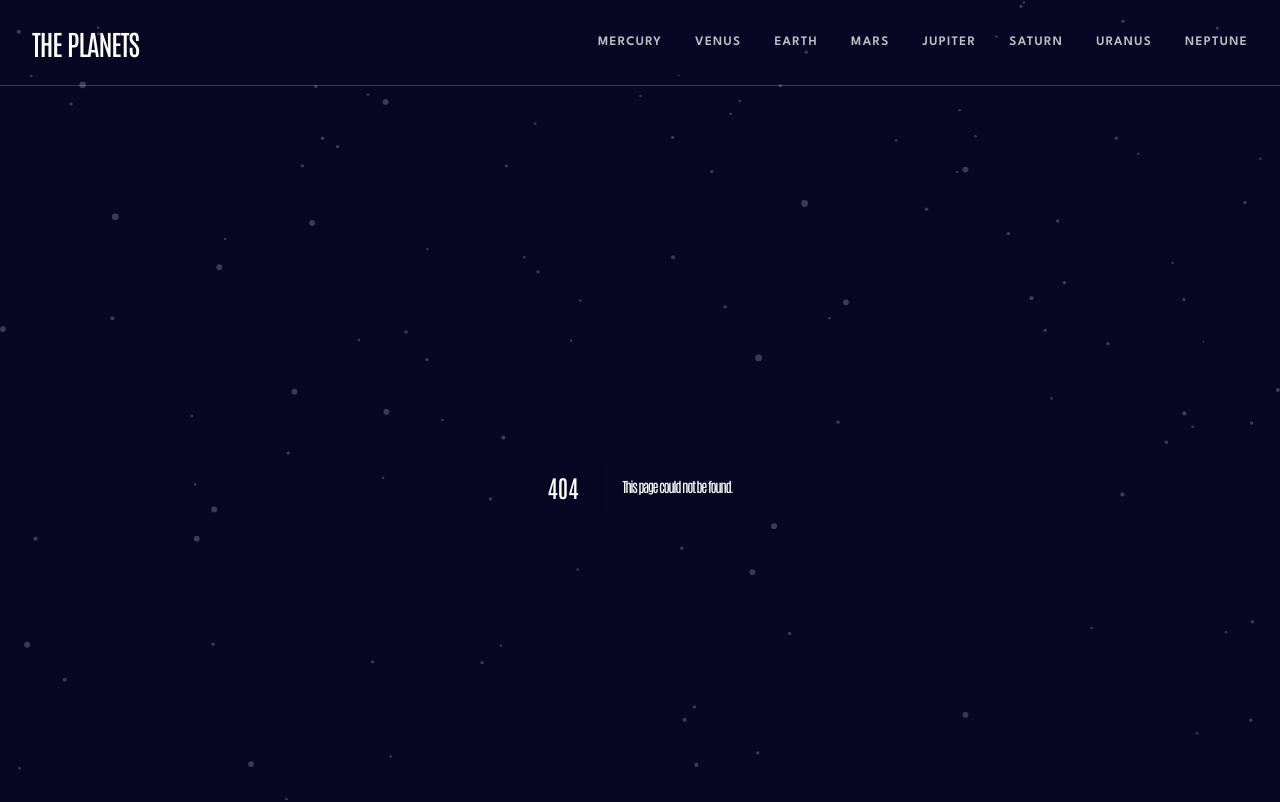
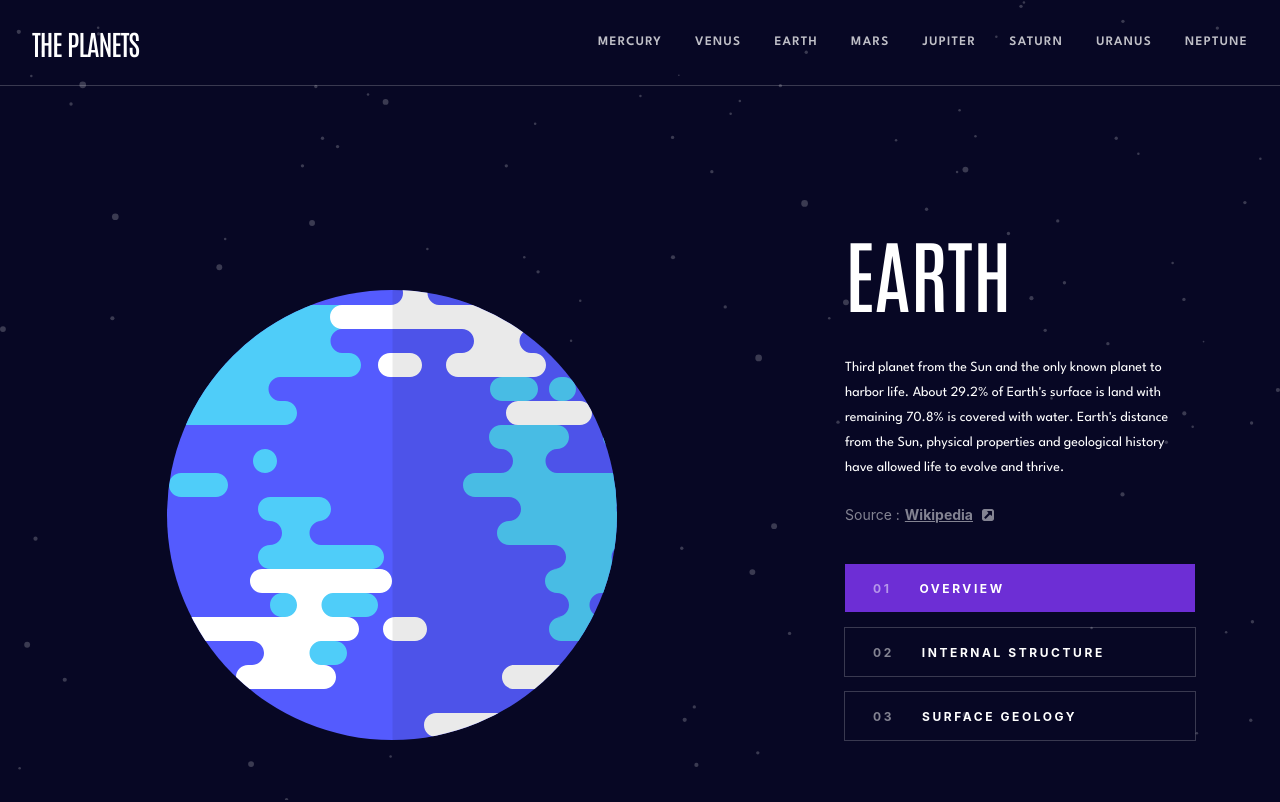
Before and after one commit to VillageR88/next-planets-fact-site, a Next.js app: page /earth/overview in a window 1280 px wide. Before the commit this address had no page. Shown: the top 802 px of the page. Built offline with nearby package versions, Linux system fonts and the light colour scheme.

Commit message:
desktop layout positioned
Signed-off-by: VillageR88 <villager88pl@gmail.com>

```diff
--- /dev/null
+++ b/app/[planet]/[mode]/page.tsx
@@ -0,0 +1,120 @@
+import ImagePlanet from '@/app/components/ImagePlanet';
+import Image from 'next/image';
+import iconSource from '@/public/assets/icon-source.svg';
+import dataJson from '@/public/assets/data.json';
+import Link from 'next/link';
+import Navbar from '@/app/home/navbar';
+
+const colors = {
+  mercury: 'bg-[#419EBB]',
+  venus: 'bg-[#EDA249]',
+  earth: 'bg-[#6D2ED5]',
+  mars: 'bg-[#D14C32]',
+  jupiter: 'bg-[#D83A34]',
+  saturn: 'bg-[#CD5120]',
+  uranus: 'bg-[#1EC1A2]',
+  neptune: 'bg-[#2D68F0]',
+};
+
+const titleSource = 'Source :';
+const titleWikipedia = 'Wikipedia';
+const titleRotation = 'ROTATION TIME';
+const titleRevolution = 'REVOLUTION TIME';
+const titleRadius = 'RADIUS';
+const titleTemperature = 'AVERAGE TEMP.';
+enum Mode {
+  overview = 'overview',
+  structure = 'structure',
+  geology = 'geology',
+}
+
+const titleButtons = {
+  overview: 'OVERVIEW',
+  structure: 'INTERNAL STRUCTURE',
+  geology: 'SURFACE GEOLOGY',
+};
+const links = {
+  overview: 'overview',
+  structure: 'internal-structure',
+  geology: 'surface-geology',
+};
+
+export default function Planet({ params }: { params: { planet: string; mode: string } }) {
+  const data = dataJson.find((item) => item.name.toLowerCase() === params.planet);
+  if (!data) return;
+  const srcPlanet = {
+    overview: data.images.planet.slice(1),
+    'internal-structure': data.images.internal.slice(1),
+    'surface-geology': data.images.planet.slice(1),
+  };
+  const additionalImage = params.mode === links.geology ? data.images.geology.slice(1) : undefined;
+
+  return (
+    <>
+      <Navbar mode={params.mode} />
+      <div className="mx-auto flex max-w-[1110px] justify-between">
+        <div className="relative mt-[122px] flex size-[613px] flex-col items-center justify-center">
+          <ImagePlanet src={srcPlanet[params.mode as keyof typeof srcPlanet]} alt={`Image of ${data.name}`} />
+          {additionalImage && (
+            <Image
+              width={163}
+              height={199}
+              src={additionalImage}
+              className="absolute left-1/2 top-0 mt-[390px] h-[199px] w-[163px] -translate-x-1/2"
+              alt={`Image of ${data.name} geology`}
+            />
+          )}
+        </div>
+        <div className="mt-[126px] h-[541px] w-[350px]">
+          <h1>{data.name.toUpperCase()}</h1>
+          <p className="mt-[23px]">{data.overview.content}</p>
+          <div className="mt-[24px] flex items-center gap-[5px] text-[14px] text-white/50">
+            <span>{titleSource}</span>
+            <Link className="flex items-center gap-[9px] font-bold underline" href={data.overview.source}>
+              {titleWikipedia}
+              <Image priority className="size-fit" src={iconSource as string} alt="Icon source" />
+            </Link>
+          </div>
+          <ul className="mt-[39px] flex h-[176px] w-full flex-col gap-[16px]">
+            {Object.values(Mode).map((item, index) => (
+              <li key={index}>
+                <Link href={`/${params.planet}/${links[item]}`} passHref>
+                  <button
+                    className={`${params.mode === links[item] ? colors[params.planet as keyof typeof colors] : 'outline'} flex h-[48px] w-full items-center gap-[28px] pl-[28px] outline-1 outline-white/20`}
+                    type="button"
+                  >
+                    <span className="text-[12px] font-bold leading-[25px] tracking-[2.57px] text-white/50">
+                      {(index + 1).toString().padStart(2, '0')}
+                    </span>
+                    <span className="text-[12px] font-bold leading-[25px] tracking-[2.57px] text-white">
+                      {titleButtons[item]}
+                    </span>
+                  </button>
+                </Link>
+              </li>
+            ))}
+          </ul>
+        </div>
+      </div>
+      <ul className="mx-auto mt-[87px] flex w-full max-w-[1110px] justify-between gap-[30px]">
+        {[
+          { title: titleRotation, description: data.rotation },
+          {
+            title: titleRevolution,
+            description: data.revolution,
+          },
+          { title: titleRadius, description: data.radius },
+          {
+            title: titleTemperature,
+            description: data.temperature,
+          },
+        ].map((item, index) => (
+          <li className="h-[128px] w-[255px] pl-[23px] pt-[20px] outline outline-1 outline-white/20" key={index}>
+            <h3 className="text-white/50">{item.title}</h3>
+            <h2 className="text-white">{item.description.toUpperCase()}</h2>
+          </li>
+        ))}
+      </ul>
+    </>
+  );
+}
--- a/app/[planet]/page.tsx
+++ /dev/null
@@ -1,55 +0,0 @@
-import ImagePlanet from '@/app/components/ImagePlanet';
-import Image from 'next/image';
-import iconSource from '@/public/assets/icon-source.svg';
-import dataJson from '@/public/assets/data.json';
-import Link from 'next/link';
-
-export default function Planet({ params }: { params: { planet: string } }) {
-  const titleSource = 'Source :';
-  const titleWikipedia = 'Wikipedia';
-  const titleRotation = 'ROTATION TIME';
-  const titleRevolution = 'REVOLUTION TIME';
-  const titleRadius = 'RADIUS';
-  const titleTemperature = 'AVERAGE TEMP.';
-  const data = dataJson.find((item) => item.name.toLowerCase() === params.planet);
-  if (!data) return;
-  return (
-    <>
-      <div className="mx-auto flex max-w-[1110px] justify-between pl-[170px]">
-        <div className="relative mt-[242px] size-[290px]">
-          <ImagePlanet src={data.images.planet.slice(1)} alt={`Image of ${data.name}`} />
-        </div>
-        <div className="mt-[126px] h-[541px] w-[350px]">
-          <h1>{data.name.toUpperCase()}</h1>
-          <p className="mt-[23px]">{data.overview.content}</p>
-          <div className="mt-[24px] flex items-center gap-[5px] text-[14px] text-white/50">
-            <span>{titleSource}</span>
-            <Link className="flex items-center gap-[9px] font-bold underline" href={data.overview.source}>
-              {titleWikipedia}
-              <Image className="size-fit" src={iconSource as string} alt="Icon source" />
-            </Link>
-          </div>
-        </div>
-      </div>
-      <ul className="mx-auto mt-[87px] flex w-full max-w-[1110px] justify-between gap-[30px]">
-        {[
-          { title: titleRotation, description: data.rotation },
-          {
-            title: titleRevolution,
-            description: data.revolution,
-          },
-          { title: titleRadius, description: data.radius },
-          {
-            title: titleTemperature,
-            description: data.temperature,
-          },
-        ].map((item, index) => (
-          <li className="h-[128px] w-[255px] pl-[23px] pt-[20px] outline outline-1 outline-white/20" key={index}>
-            <h3 className="text-white/50">{item.title}</h3>
-            <h2 className="text-white">{item.description.toUpperCase()}</h2>
-          </li>
-        ))}
-      </ul>
-    </>
-  );
-}
--- a/app/_lib/DataContext.tsx
+++ /dev/null
@@ -1,30 +0,0 @@
-'use client';
-
-import { Dispatch, ReactNode, SetStateAction, createContext, useState } from 'react';
-
-export const DataContext = createContext(
-  {} as {
-    showSlideshow: boolean;
-    setShowSlideshow: Dispatch<SetStateAction<boolean>>;
-    showGallery: boolean;
-    setShowGallery: Dispatch<SetStateAction<boolean>>;
-  },
-);
-
-export default function DataProvider({ children }: { children: ReactNode }) {
-  const [showSlideshow, setShowSlideshow] = useState(false);
-  const [showGallery, setShowGallery] = useState<boolean>(false);
-
-  return (
-    <DataContext.Provider
-      value={{
-        showSlideshow,
-        setShowSlideshow,
-        showGallery,
-        setShowGallery,
-      }}
-    >
-      {children}
-    </DataContext.Provider>
-  );
-}
--- a/app/components/ImagePlanet.tsx
+++ b/app/components/ImagePlanet.tsx
@@ -1,5 +1,5 @@
 import Image from 'next/image';
 
 export default function ImagePlanet({ src, alt }: { src: string; alt: string }) {
-  return <Image priority fill src={src} className="size-full" alt={alt} />;
+  return <Image priority width={1000} height={1} src={src} className="size-fit" alt={alt} />;
 }
--- a/app/home/navbar.tsx
+++ b/app/home/navbar.tsx
@@ -1,16 +1,18 @@
 import dataJson from '@/public/assets/data.json';
 import Link from 'next/link';
+import { tPlanet } from '../_lib/interfaces';
 
-export default function Navbar() {
-  const titleLogo = 'THE PLANETS';
+const titleLogo = 'THE PLANETS';
+
+export default function Navbar({ mode }: { mode: string }) {
   return (
     <nav className="flex h-fit w-full flex-col">
       <div className="flex h-[85px] w-full items-center justify-between px-[32px]">
         <span className="font-antonio text-[28px] font-medium tracking-[-1.05px] text-[white]">{titleLogo}</span>
         <ul className="flex gap-[33px]">
-          {(dataJson as { name: string }[]).map(({ name }) => (
+          {(dataJson as tPlanet[]).map(({ name }) => (
             <li key={name}>
-              <Link href={`/${name.toLowerCase()}`}>
+              <Link href={`/${name.toLowerCase()}/${mode}`}>
                 <h4 className="text-white/75">{name.toLocaleUpperCase()}</h4>
               </Link>
             </li>
--- a/app/layout.tsx
+++ b/app/layout.tsx
@@ -3,8 +3,6 @@ import type { Metadata } from 'next';
 import { Antonio, League_Spartan } from 'next/font/google';
 import Image from 'next/image';
 import backgroundImage from '@/public/assets/background-stars.svg';
-import DataProvider from './_lib/DataContext';
-import Navbar from './home/navbar';
 import { ReactNode } from 'react';
 
 const antonio = Antonio({
@@ -46,8 +44,7 @@ export default function RootLayout({ children }: { children: ReactNode }) {
           src={backgroundImage as string}
           alt="background image"
         />
-        <Navbar />
-        <DataProvider>{children}</DataProvider>
+        {children}
       </body>
     </html>
   );
--- a/app/page.tsx
+++ b/app/page.tsx
@@ -3,8 +3,11 @@ import { tPlanet } from './_lib/interfaces';
 import dataJson from '@/public/assets/data.json';
 
 export default function Home() {
-  const startPath =
-    (dataJson as tPlanet[]).find((planet) => planet.name === 'Mercury')?.name.toLowerCase() ??
-    dataJson[0].name.toLowerCase();
+  const overview = '/overview';
+  const startPath = (dataJson as tPlanet[])
+    .find((planet) => planet.name === 'Mercury')
+    ?.name.toLowerCase()
+    .concat(overview);
+  if (!startPath) return;
   redirect(startPath);
 }
```
